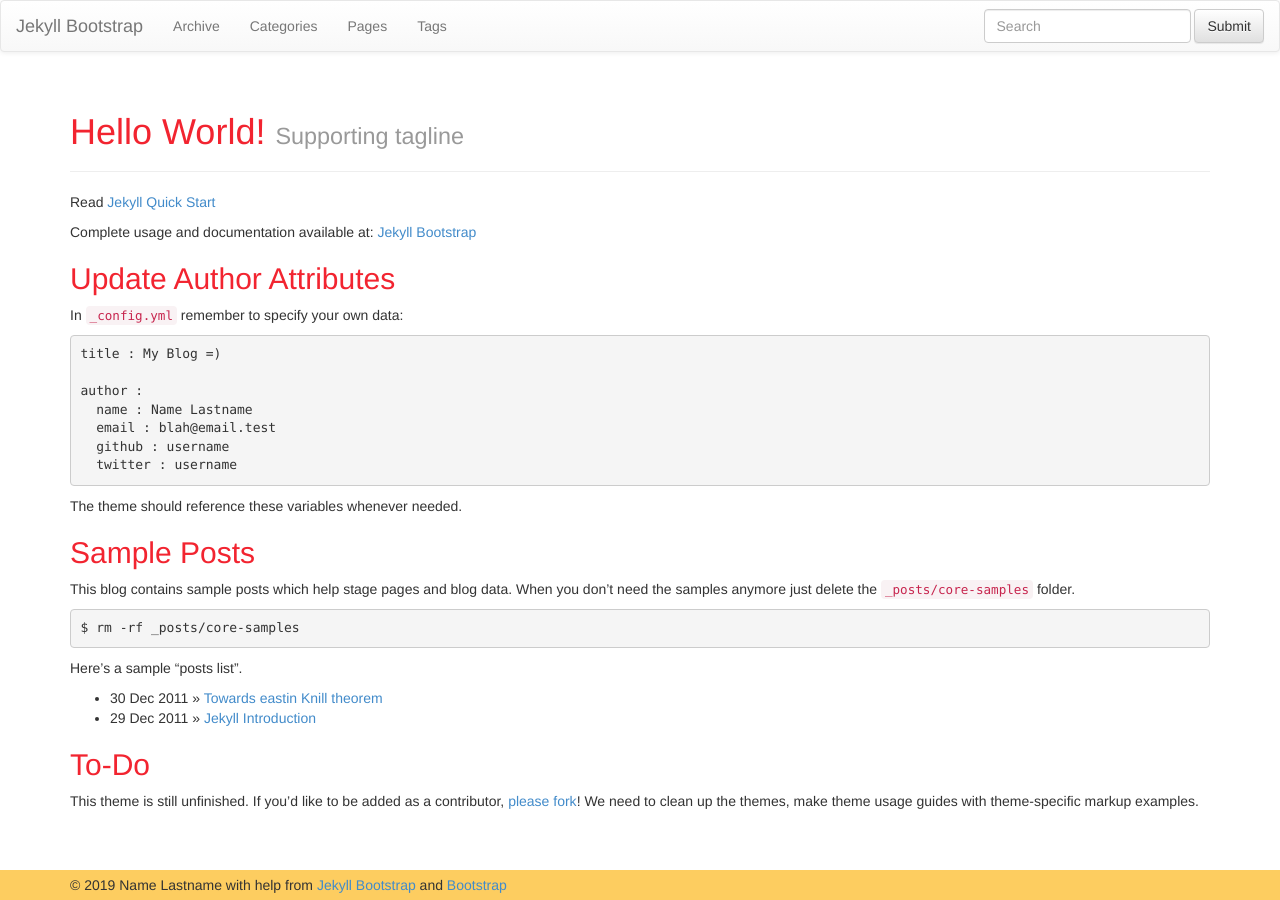
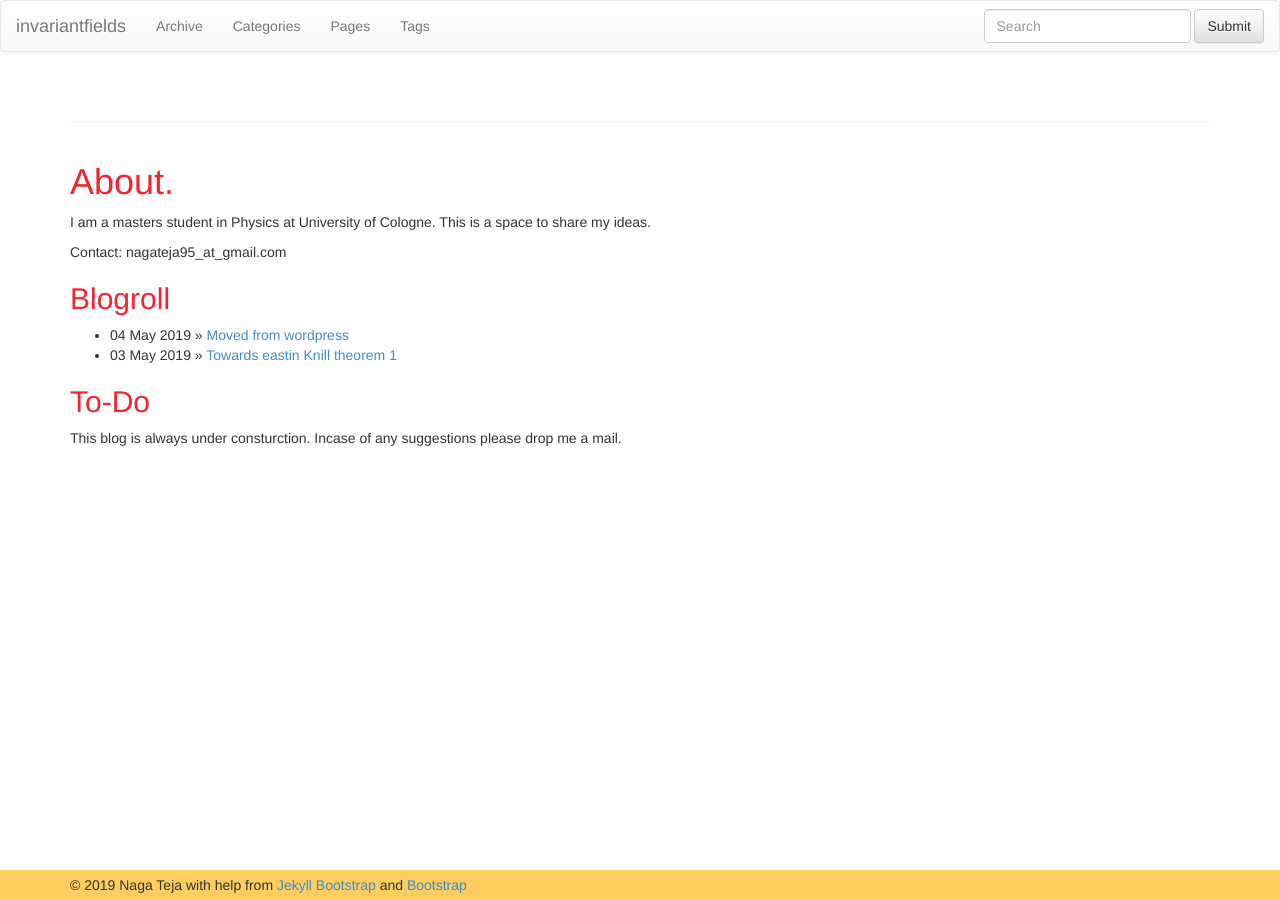
Before and after one commit to invariantfields/invariantfields.github.io, a Jekyll site: the page built from index.md, in a window 1280 px wide. Built offline with Jekyll 4.4.1, drawn with Linux system fonts in a browser that asks for light colours; nearby versions of some CDN libraries.

Commit message:
updated details+new page

```diff
--- a/_config.yml
+++ b/_config.yml
@@ -8,14 +8,13 @@ highlighter: pygments
 # Themes are encouraged to use these universal variables
 # so be sure to set them if your theme uses them.
 #
-title : Jekyll Bootstrap
-tagline: Site Tagline
+title : invariantfields
+tagline:
 author :
-  name : Name Lastname
-  email : blah@email.test
-  github : username
-  twitter : username
-  feedburner : feedname
+  name : Naga Teja
+  email : nagateja95@gmail.com
+  github : invariantfields
+  twitter : nagateja95
 
 # The production_url is only used when full-domain names are needed
 # such as sitemap.txt
@@ -25,7 +24,7 @@ author :
 # Else if you are pushing to username.github.io, replace with your username.
 # Finally if you are pushing to a GitHub project page, include the project name at the end.
 #
-production_url : http://username.github.io
+production_url : https://invariantfields.github.io/
 
 gems: ["jekyll-sitemap"]
 
@@ -102,7 +101,7 @@ JB :
   # Set 'provider' to false to turn analytics off globally.
   #
   analytics :
-    provider : google
+    provider : false
     gauges :
         site_id : 'SITE ID'
     google :
--- a/index.md
+++ b/index.md
@@ -1,36 +1,16 @@
 ---
 layout: page
-title: Hello World!
-tagline: Supporting tagline
 ---
 {% include JB/setup %}
 
-Read [Jekyll Quick Start](http://jekyllbootstrap.com/usage/jekyll-quick-start.html)
+# About.
 
-Complete usage and documentation available at: [Jekyll Bootstrap](http://jekyllbootstrap.com)
+I am a masters student in Physics at University of Cologne. This is a space to share my ideas.
 
-## Update Author Attributes
+Contact: nagateja95_at_gmail.com
 
-In `_config.yml` remember to specify your own data:
 
-    title : My Blog =)
-
-    author :
-      name : Name Lastname
-      email : blah@email.test
-      github : username
-      twitter : username
-
-The theme should reference these variables whenever needed.
-
-## Sample Posts
-
-This blog contains sample posts which help stage pages and blog data.
-When you don't need the samples anymore just delete the `_posts/core-samples` folder.
-
-    $ rm -rf _posts/core-samples
-
-Here's a sample "posts list".
+## Blogroll
 
 <ul class="posts">
   {% for post in site.posts %}
@@ -40,5 +20,4 @@ Here's a sample "posts list".
 
 ## To-Do
 
-This theme is still unfinished. If you'd like to be added as a contributor, [please fork](http://github.com/plusjade/jekyll-bootstrap)!
-We need to clean up the themes, make theme usage guides with theme-specific markup examples.
+This blog is always under consturction. Incase of any suggestions please drop me a mail.
```
Also changed, not shown: _posts/2019-05-04-Moved from Wordpress..md (added, +8 -0 lines), _posts/core-samples/2011-12-29-jekyll-introduction.md (deleted, +0 -412 lines), _posts/2019-05-03-Towards Eastin-Knill Theorem 1.md (renamed from _posts/core-samples/2011-12-30-Towards Eastin-Knill Theorem.md).
